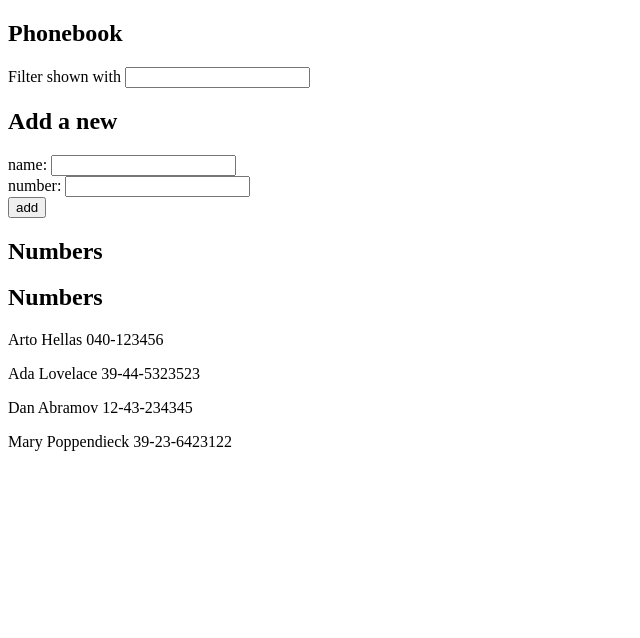
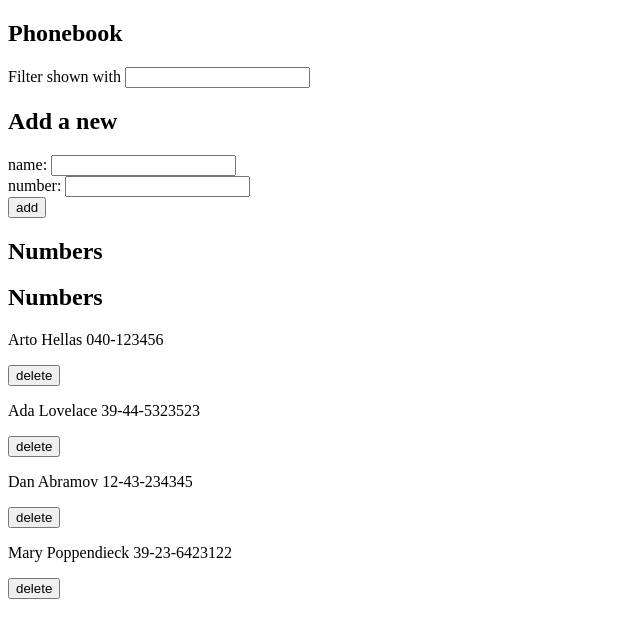
Before and after one commit to Brunoarndt/fullstackopen, a React (Create React App) app in the folder part2/phonebook/: page / in a window 1280 px wide. Shown: the top 638 px of the page, without its empty margins (0-640 px from the left). Built offline with nearby package versions, Linux system fonts and the light colour scheme; no server answers.

Commit message:
exercise 2.14

```diff
--- a/part2/phonebook/db.json
+++ b/part2/phonebook/db.json
@@ -4,11 +4,6 @@
       "name": "Arto Hellas",
       "number": "040-123456",
       "id": 1
-    },
-    {
-      "name": "Ada Lovelace",
-      "number": "39-44-5323523",
-      "id": 2
     },
     {
       "name": "Dan Abramov",
--- a/part2/phonebook/src/App.js
+++ b/part2/phonebook/src/App.js
@@ -26,6 +26,17 @@ const App = () => {
   const handleFilterChange = (e) => {
     setFilter(e.target.value);
   };
+  const removePerson = (id) =>{
+    personService
+      .remove(id)
+      .then(() => {
+        setPersons(persons.filter(person => person.id !== id))
+      })
+      .catch(error => {
+        console.log('Erro ao excluir contato:', error);
+
+    })
+  }
   const addPerson = (event) => {
     event.preventDefault();
     if (persons.some((person) => person.name.toLowerCase() === newName.toLowerCase())) {
@@ -66,7 +77,7 @@ const App = () => {
         addPerson={addPerson}
       />
       <h2>Numbers</h2>
-      <Persons persons={persons} filter={filter} />
+      <Persons persons={persons} remove={removePerson} filter={filter} />
     </div>
   );
 };
--- a/part2/phonebook/src/components/Persons.js
+++ b/part2/phonebook/src/components/Persons.js
@@ -1,6 +1,6 @@
 import React from 'react'
 
-const Persons = ({ persons, filter }) => {
+const Persons = ({ persons, filter, remove }) => {
   return (
     <>
       <h2>Numbers</h2>
@@ -10,9 +10,12 @@ const Persons = ({ persons, filter }) => {
         )
         .map((person) => {
           return (
-            <p key={person.name}>
+            <div key={person.id}>
+              <p>
               {person.name} {person.number}
             </p>
+            <button onClick={() => remove(person.id)}>delete</button>
+            </div>
           );
         })}
     </>
--- a/part2/phonebook/src/services/persons.js
+++ b/part2/phonebook/src/services/persons.js
@@ -16,10 +16,16 @@ const update = (id, newObject) => {
     return request.then(response => response.data)
 }
 
+const remove = (id) => {
+    const request = axios.delete(`${baseUrl}/${id}`)
+    return request.then(response => response.data)
+}
+
 const personService = {
     getAll,
     create,
     update,
+    remove,
 }
 
 export default personService;
```
